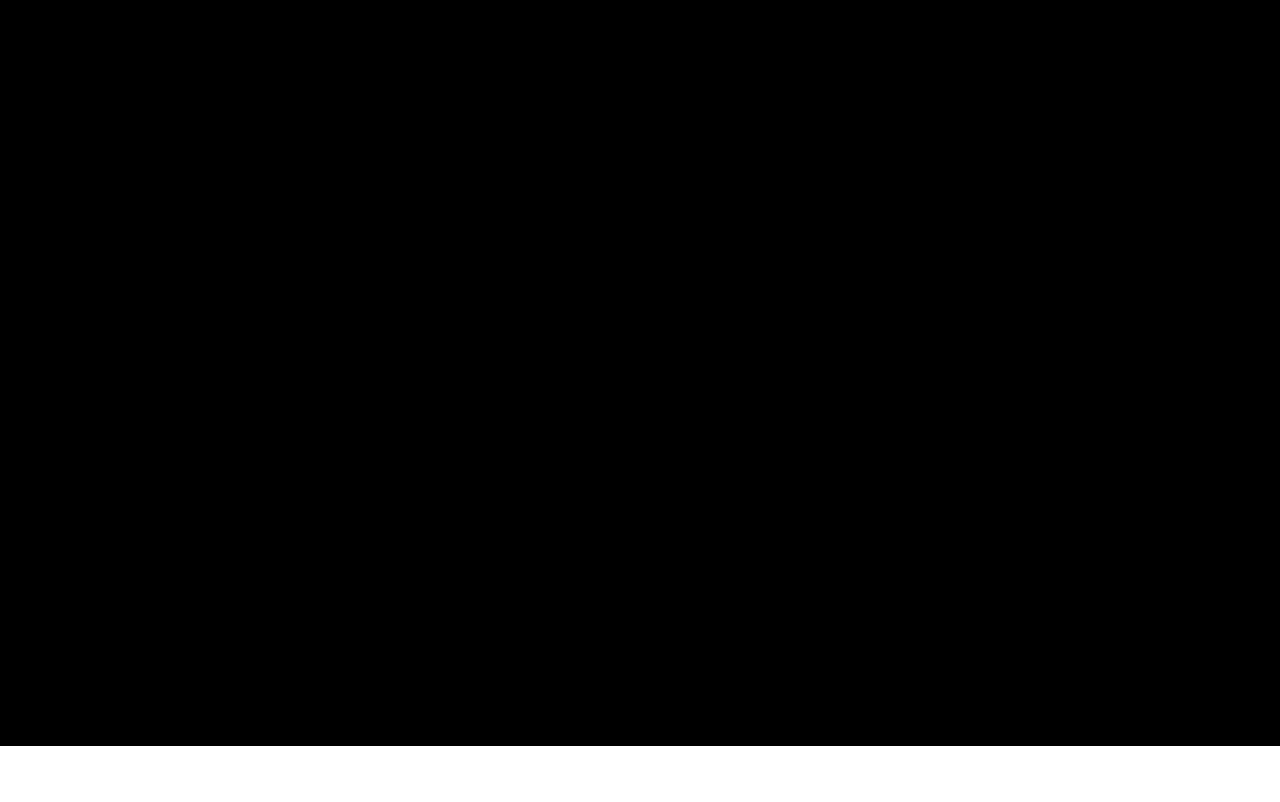
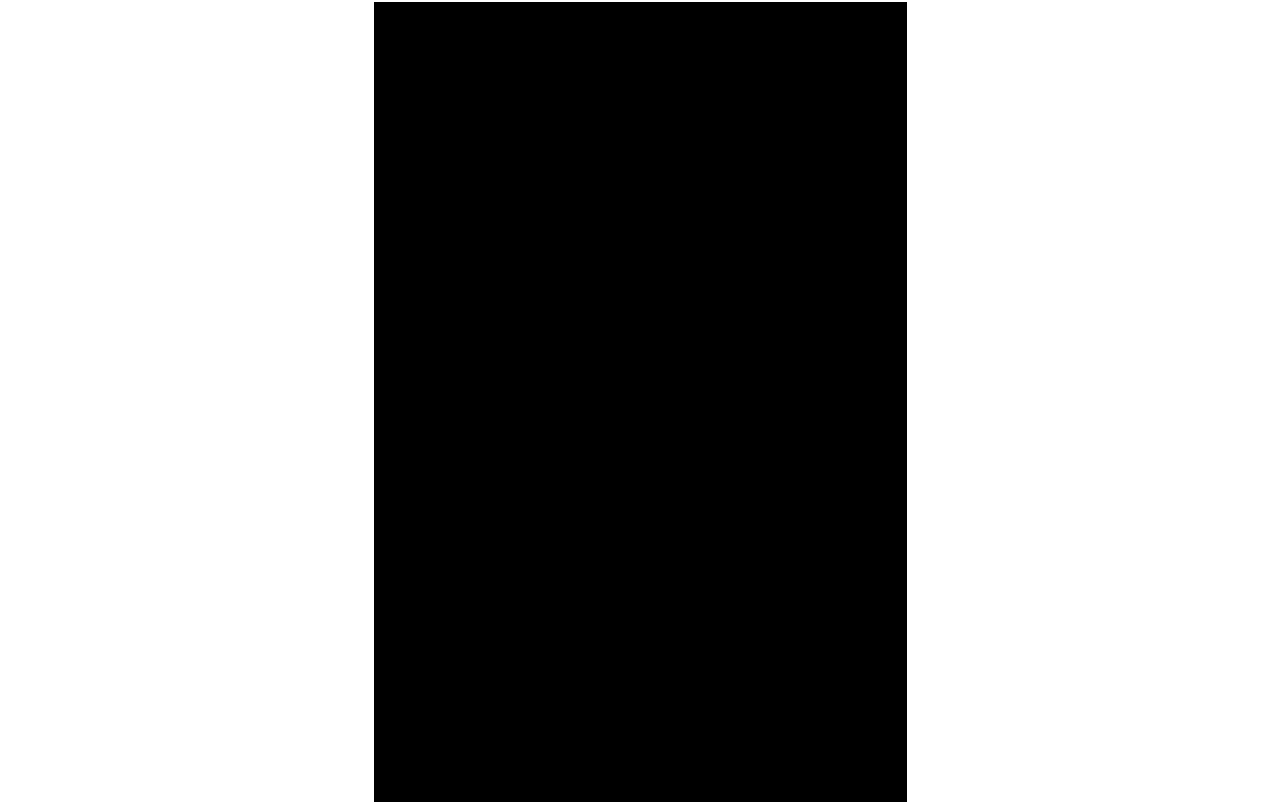
Before and after one commit to P2Enjoy/zeus-demo, a plain HTML site: page index.html in a window 1280 px wide. Shown: the part 84-886 px from the top of the page. Before the commit the page ends 830 px from the top, so only its background shows below. Drawn offline with nearby package versions, Linux system fonts and the light colour scheme.

Commit message:
Centered canvas, help message in home page

```diff
--- a/index.html
+++ b/index.html
@@ -9,6 +9,14 @@
     <style>
         canvas, img {
             position: absolute;
+            padding-left: 0;
+            padding-right: 0;
+            margin-left: auto;
+            margin-right: auto;
+            display: block;
+            /*top: 50%;*/
+            left: 50%;
+            transform: translate(-50%, -0%);
         }
         img {
             z-index: 2;
@@ -26,10 +34,13 @@
 <button onclick=changeCh("00022")>00022</button>
 <button onclick=changeCh("00023")>00023</button>
 <br>
+
+<h1>Click on a number to show a render</h1>
+
 <script src="assets/pixi.min.js"></script>
 <script>
 
-let app = new PIXI.Application({width: window.innerWidth, height: window.innerHeight});
+let app = new PIXI.Application({width: window.innerHeight / 3 *2, height: window.innerHeight});
 document.body.appendChild(app.view);
 
 function changeCh(number) {
```
